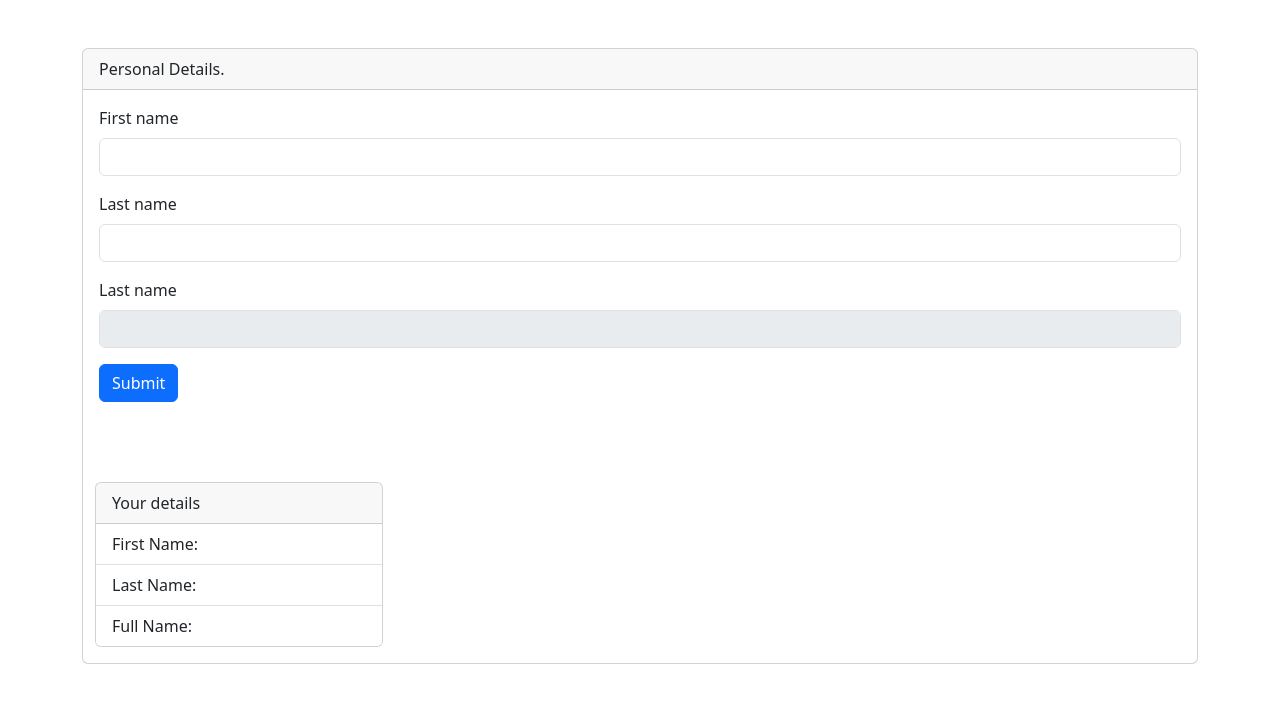
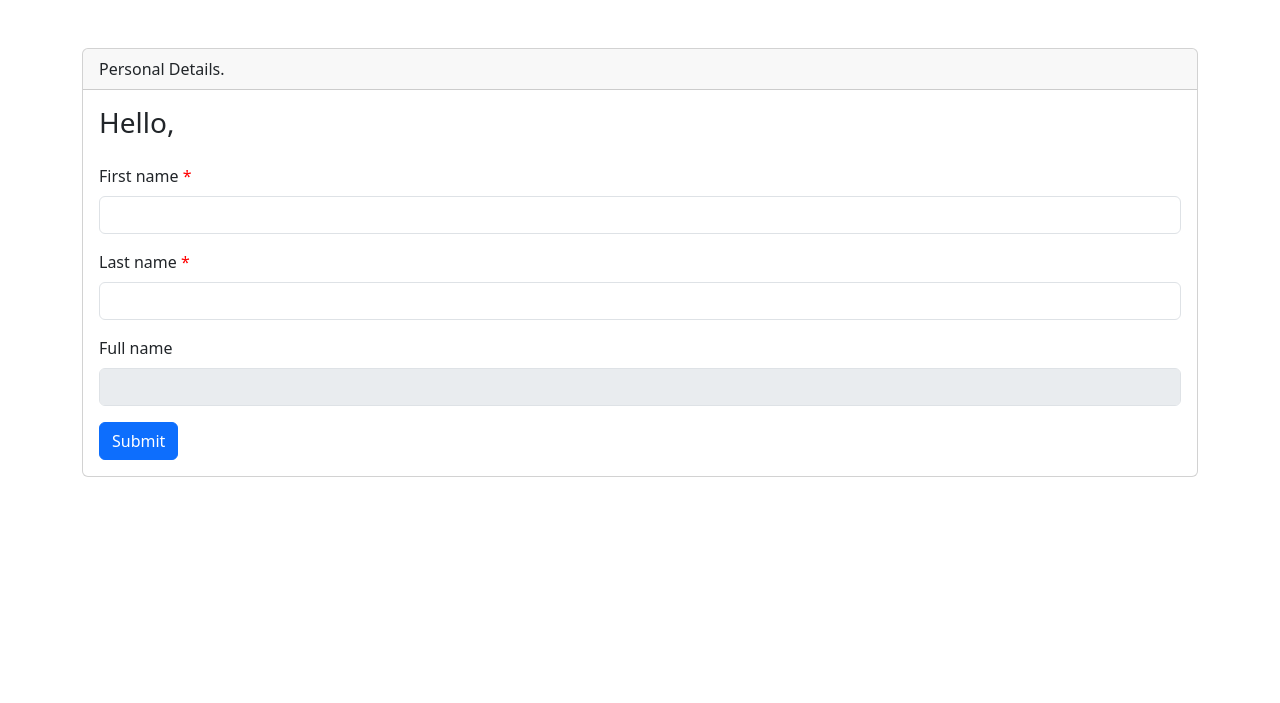
Before and after one commit to utkarshInnoraft73/FT2-37_Basics-of-PHP---OOPs, a PHP site: page / in a window 1280 px wide. Shown: the top 703 px of the page. Run offline with PHP 8.4, Linux system fonts and the light colour scheme.

Commit message:
FT2-37-1: Completed first task Task Discription: -There are two input fields which is taking first name and last name. -After clicking submit button the full name will shown in the field of full name -And at last there is a message 'Hello, Full name'.

```diff
--- a/index.php
+++ b/index.php
@@ -6,15 +6,43 @@
     <title>Bootstrap demo</title>
     <link href="https://cdn.jsdelivr.net/npm/bootstrap@5.3.3/dist/css/bootstrap.min.css" rel="stylesheet" integrity="sha384-QWTKZyjpPEjISv5WaRU9OFeRpok6YctnYmDr5pNlyT2bRjXh0JMhjY6hW+ALEwIH" crossorigin="anonymous">
   </head>
+  <style>
+
+    .error{
+      color: red;
+    }
+  </style>
 
   <body>
 
   <?php
-    $firstName = $lastName = "";
+
+    $fname = $lname = "";
+    $fnameErr= $lnameErr="";
 
     if($_SERVER["REQUEST_METHOD"]== "POST"){
-        $firstName = test_input($_POST["firstName"]);
-        $lastName = test_input($_POST["lastName"]);
+      // Checking if the First name field only contains letters, dashes, apostrophes and whitespaces.
+      if (empty($_POST["fname"])) {
+        $fnameErr = "This field is required";
+      }
+      else if (!preg_match("/^[a-zA-Z-' ]*$/",$_POST["fname"])) {
+        $fnameErr = "Only letters and white space allowed";
+      }
+      else {
+        $fname = test_input($_POST["fname"]);
+      }
+
+      // Checking if the Last name field only contains letters, dashes, apostrophes and whitespaces.
+
+      if (empty($_POST["lname"])) {
+        $lnameErr = "This field is required";
+      }
+      else if (!preg_match("/^[a-zA-Z-' ]*$/",$_POST["lname"])) {
+        $lnameErr = "Only letters and white space allowed";
+      }
+      else {
+        $lname = test_input($_POST["lname"]);
+      }
     }
     function test_input($data) {
       $data = trim($data);
@@ -22,7 +50,39 @@
       $data = htmlspecialchars($data);
       return $data;
     }
-    ?>
+
+    // Making the person class
+
+    class Person{
+      public $fname;
+      public $lname;
+
+      // Setting First name
+      function set_firstName($fname){
+        $this->fname = $fname;
+      }
+
+      // Setting Last name
+      function set_lastName($lname){
+        $this->lname = $lname;
+      }
+
+      // Getting First name
+      function get_firstName(){
+        return $this->fname;
+      }
+
+      // Getting Last name
+      function get_lastName(){
+        return $this->lname;
+      }
+    }
+
+    $person = new Person();
+    $person->set_firstName($fname);
+    $person->set_lastName($lname);
+
+?>
 
 
 
@@ -33,42 +93,30 @@
       <div class="card-header">
         Personal Details.
       </div>
+      <!-- After given input, The message will be show -->
+      <h3 class="mt-3 ms-3">Hello, <?php echo "{$person->get_firstName()} {$person->get_lastName()}";?></h3>
       <div class="card-body">
       <form method="post" action="<?php echo htmlspecialchars($_SERVER["PHP_SELF"]);?>">
       <div class="mb-3">
-        <label for="" class="form-label">First name</label>
-        <input type="text" class="form-control" id="" aria-describedby="" name = firstName>
+        <label for="" class="form-label">First name
+          <span class="error">*<?php echo "{$fnameErr}"?><span>
+            </label>
+            <input type="text" class="form-control" id="" aria-describedby="" name = "fname">
+          </div>
+          <div class="mb-3">
+            <label for="" class="form-label">Last name
+          <span class="error">*<?php echo "{$lnameErr}"?><span>
+
+        </label>
+        <input type="text" class="form-control" id="" aria-describedby="" name = "lname">
       </div>
       <div class="mb-3">
-        <label for="" class="form-label">Last name</label>
-        <input type="text" class="form-control" id="" aria-describedby="" name="lastName">
-      </div>
-      <div class="mb-3">
-        <label for="" class="form-label">Last name</label>
-        <input type="text" class="form-control" id="" aria-describedby="" name="lastName" value = "<?php echo "{$firstName} {$lastName}"?>" disabled>
+        <label for="" class="form-label">Full name</label>
+        <input type="text" class="form-control" id="" aria-describedby="" name="lastName" value = "<?php echo "{$fname} {$lname}"?>" disabled>
       </div>
       <input type="submit" class="btn btn-primary">
     </form>
       </div>
-
-
-      <div class="container mt-5 py-3">
-      <div class="card" style="width: 18rem;">
-  <div class="card-header">
-    Your details
-  </div>
-  <ul class="list-group list-group-flush">
-    <li class="list-group-item">
-        <?php echo "First Name: " . $firstName?>
-    </li>
-    <li class="list-group-item">
-    <?php echo "Last Name: " . $lastName?>
-    </li>
-    <li class="list-group-item">
-    <?php echo "Full Name: " . $firstName . " " . $lastName?>
-    </li>
-  </ul>
-</div>
       </div>
     </div>
   </div>
```
